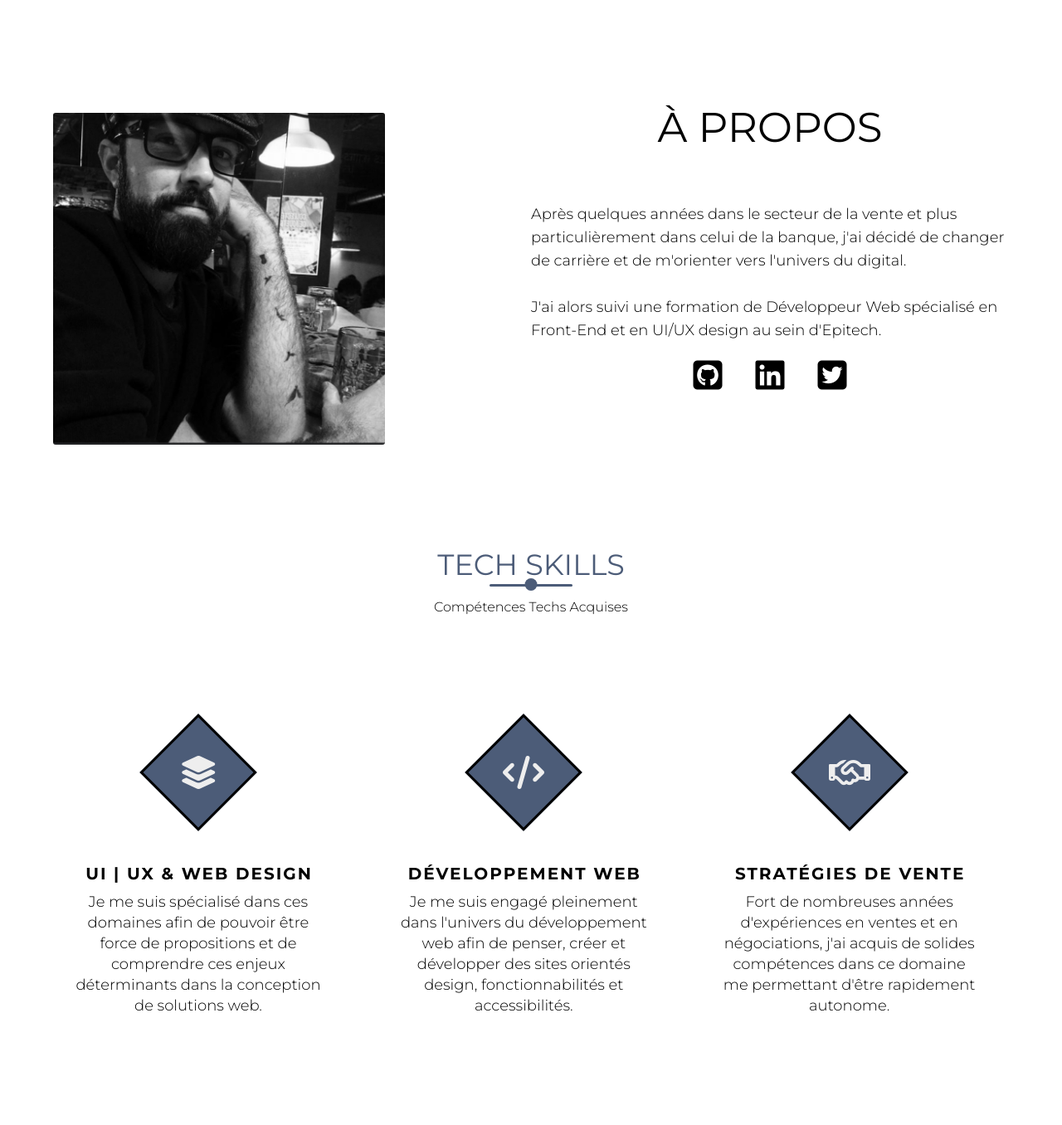
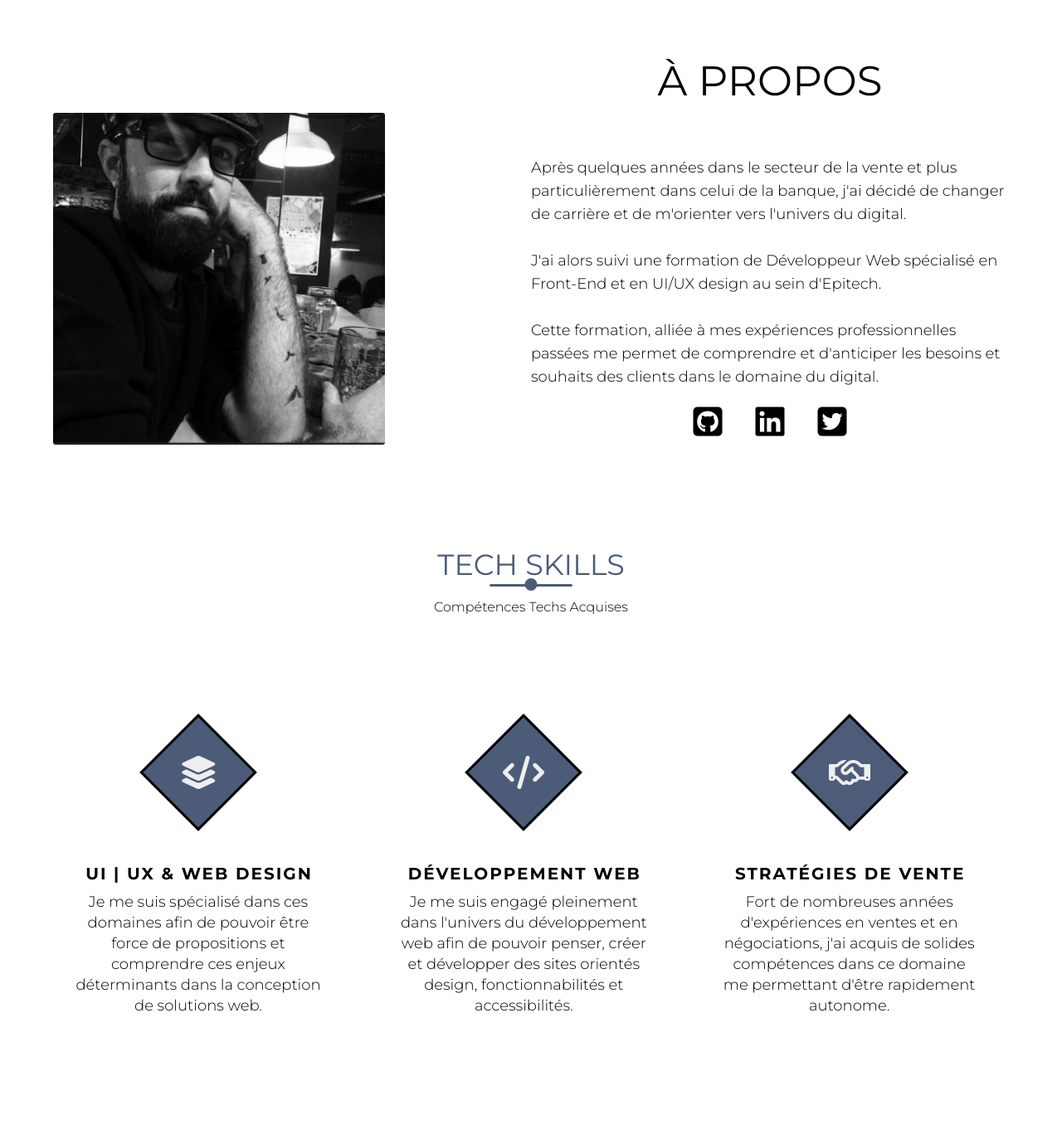
Before and after one commit to Thomas-Ries/portfolio, a plain HTML site: page index.html in a window 1280 px wide. Shown: the part 924-2280 px from the top of the page at 83% size. Drawn offline with nearby package versions, Linux system fonts and the light colour scheme.

Commit message:
Update index.html

```diff
--- a/index.html
+++ b/index.html
@@ -82,6 +82,9 @@
                     <br/>
                     <br/>
                     J'ai alors suivi une formation de Développeur Web spécialisé en Front-End et en UI/UX design au sein d'Epitech.
+                    <br/>
+                    <br/>
+                    Cette formation, alliée à mes expériences professionnelles passées me permet de comprendre et d'anticiper les besoins et souhaits des clients dans le domaine du digital.
                 </p>
                 <div class="social-media">
                     <ul class="nav-list">
@@ -126,7 +129,7 @@
                     </div>
                     <h1>UI | UX & Web Design</h1>
                     <p>
-                        Je me suis spécialisé dans ces domaines afin de pouvoir être force de propositions et de comprendre ces enjeux déterminants dans la conception de solutions web.
+                        Je me suis spécialisé dans ces domaines afin de pouvoir être force de propositions et comprendre ces enjeux déterminants dans la conception de solutions web.
                     </p>
                 </div>
                 <div class="skill" data-aos="fade-in" data-aos-delay="600">
@@ -135,7 +138,7 @@
                     </div>
                     <h1>Développement Web</h1>
                     <p>
-                        Je me suis engagé pleinement dans l'univers du développement web afin de penser, créer et développer des sites orientés design, fonctionnabilités et accessibilités.
+                        Je me suis engagé pleinement dans l'univers du développement web afin de pouvoir penser, créer et développer des sites orientés design, fonctionnabilités et accessibilités.
                     </p>
                 </div>
                 <div class="skill" data-aos="fade-in" data-aos-delay="900">
@@ -399,6 +402,7 @@
                         <p>
                             Webmaster et chargé de projets web. Stage dans le cadre de l'obtention du titre de Développeur Web.
                             <br/>
+                            <br/>
                             Création de contenus et de pages, mises à jour et amélioration du site client ainsi que du site interne sur Wordpress.
                         </p>
                     </li>
@@ -456,20 +460,6 @@
     </footer>
 
 
-
-
-
-
-
-
-
-
-
-
-
-
-
-
 <script src="https://cdnjs.cloudflare.com/ajax/libs/gsap/3.6.0/gsap.min.js"></script>
 <script src="https://cdnjs.cloudflare.com/ajax/libs/jquery/3.5.1/jquery.min.js" integrity="sha512-bLT0Qm9VnAYZDflyKcBaQ2gg0hSYNQrJ8RilYldYQ1FxQYoCLtUjuuRuZo+fjqhx/qtq/1itJ0C2ejDxltZVFg==" crossorigin="anonymous"></script>
 <script src="https://unpkg.com/aos@next/dist/aos.js"></script>
```
